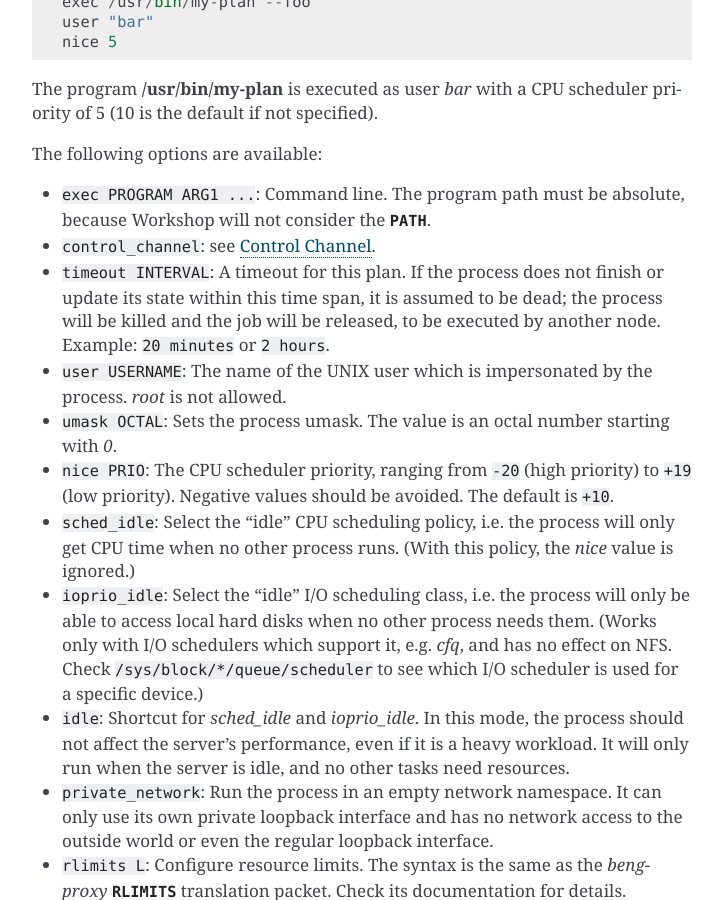
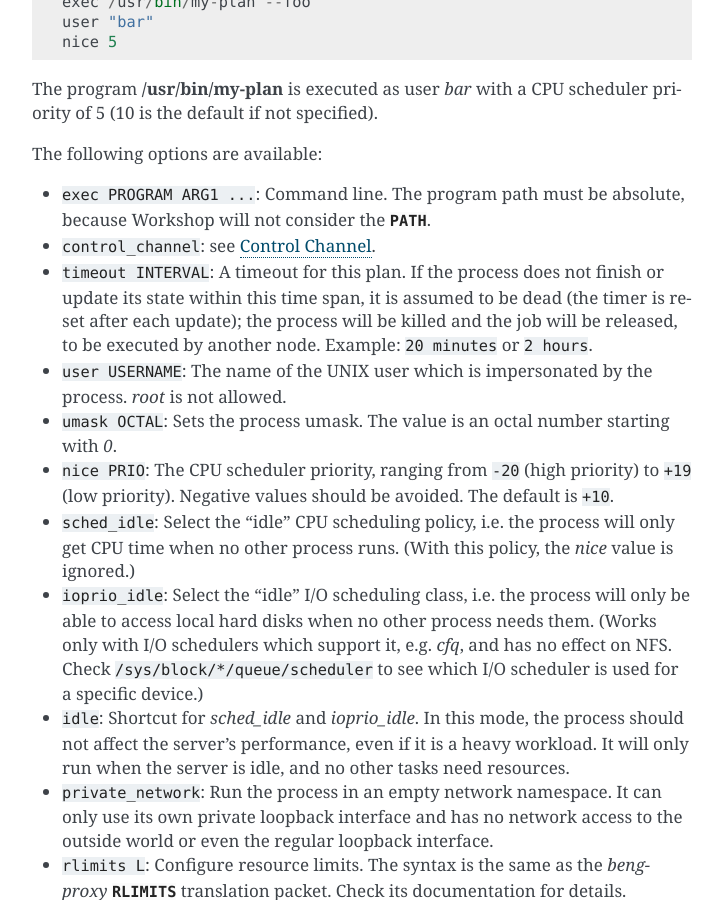
Before and after one commit to CM4all/workshop, a Sphinx documentation site: the page built from doc/index.rst, in a window 1280 px wide and 900 px high, scrolled down 3994 px. Shown: the whole window, without its empty margins (388-1111 px from the left). Built offline with Sphinx 7.4.7, drawn with Linux system fonts in a browser that asks for light colours.

Commit message:
doc/index.rst: clarify the plan `timeout`

```diff
--- a/doc/index.rst
+++ b/doc/index.rst
@@ -213,7 +213,8 @@
 
 * :samp:`timeout INTERVAL`: A timeout for this plan.  If the process
   does not finish or update its state within this time span, it is
-  assumed to be dead; the process will be killed and the job will be
+  assumed to be dead (the timer is reset after each update);
+  the process will be killed and the job will be
   released, to be executed by another node.  Example: :samp:`20
   minutes` or :samp:`2 hours`.
 
```
